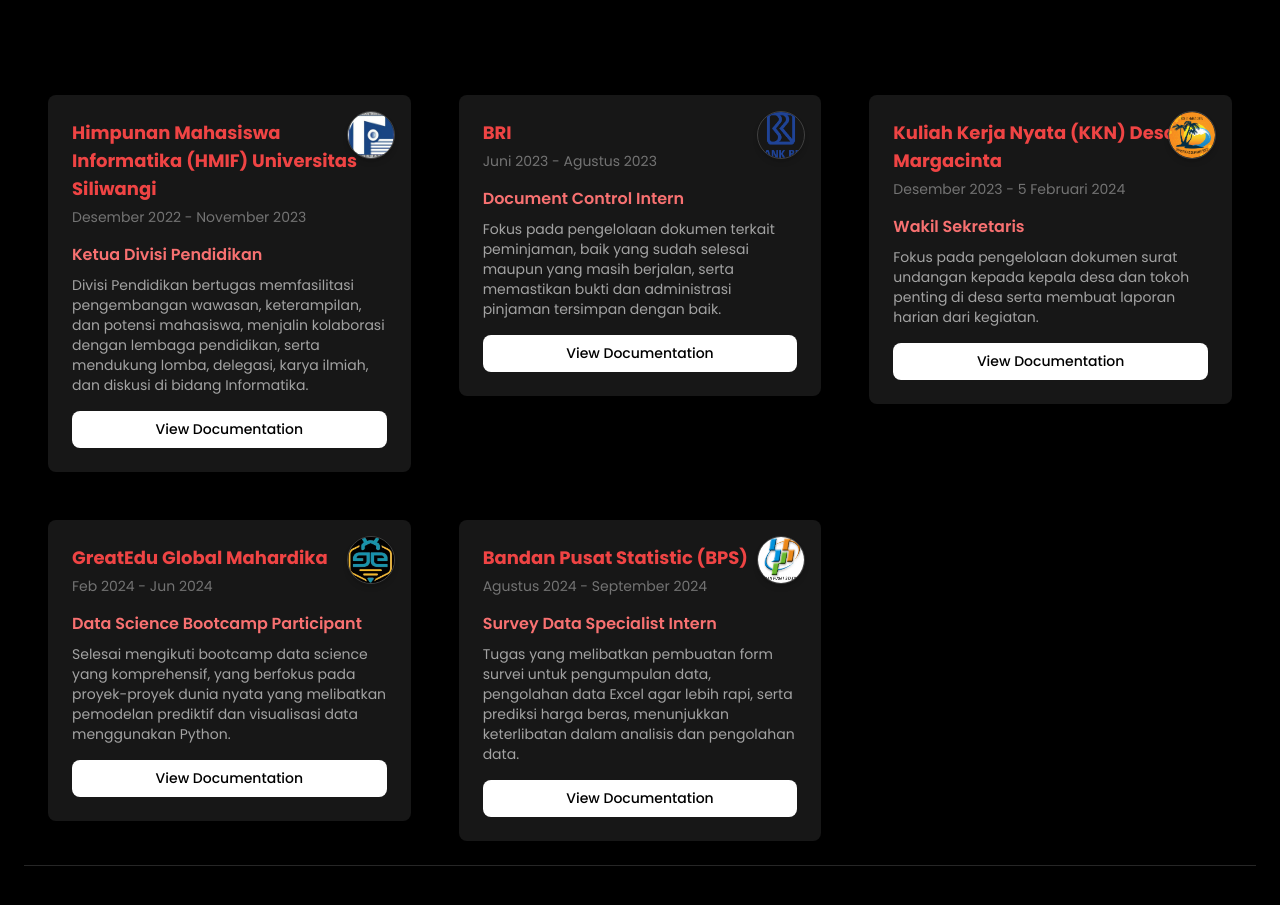
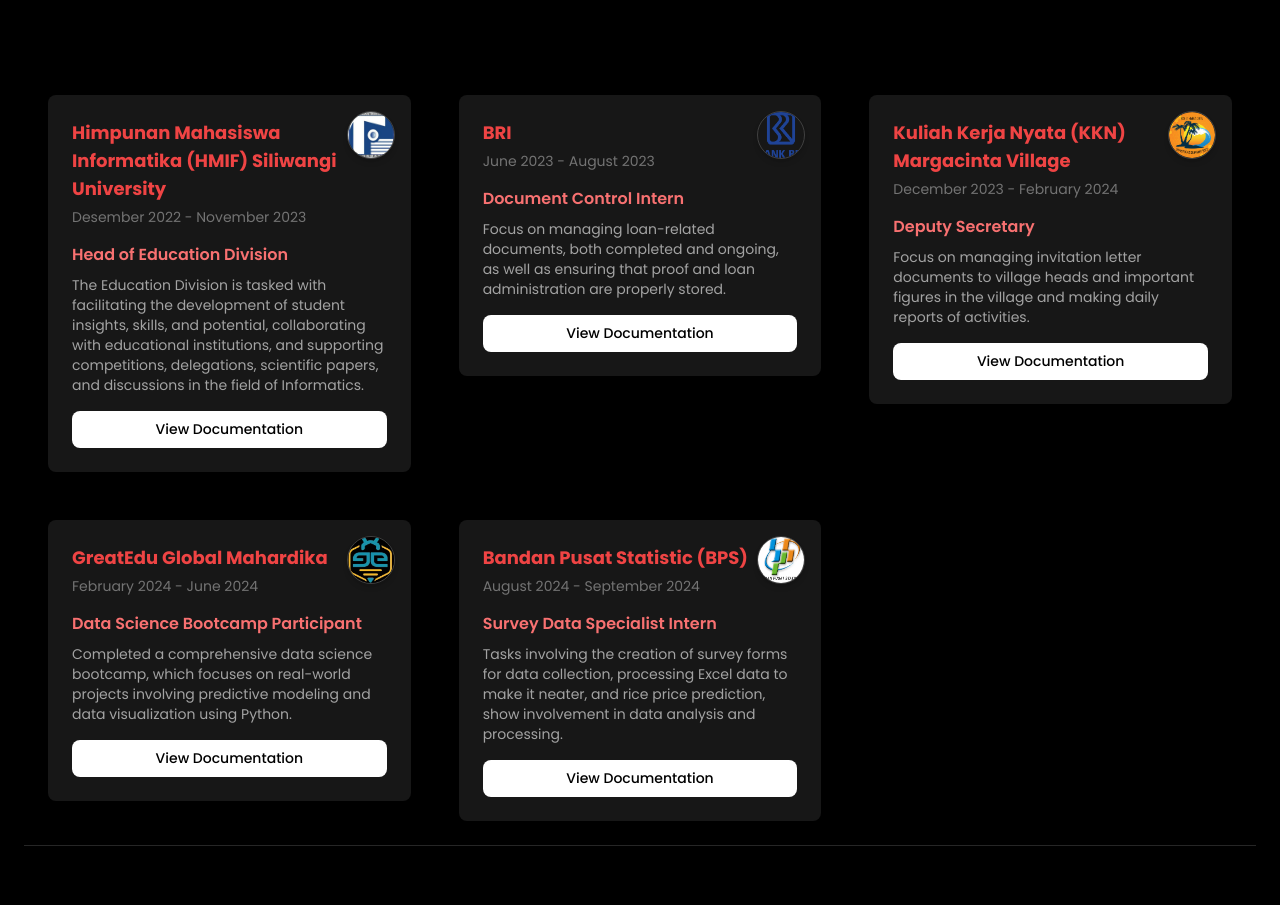
Before and after one commit to Julpian/deploy-app, a React (Vite) app: page / in a window 1280 px wide. Shown: the part 1330-2235 px from the top of the page. Built offline with nearby package versions, Linux system fonts and the light colour scheme.

Commit message:
Update FeatureSection.jsx

```diff
--- a/src/components/FeatureSection.jsx
+++ b/src/components/FeatureSection.jsx
@@ -22,47 +22,47 @@ import hmif from "../assets/hmif.png";
 
 const internships = [
   {
-    company: "Himpunan Mahasiswa Informatika (HMIF) Universitas Siliwangi",
-    position: "Ketua Divisi Pendidikan",
+    company: "Himpunan Mahasiswa Informatika (HMIF) Siliwangi University",
+    position: "Head of Education Division",
     period: "Desember 2022 - November 2023",
     description:
-      "Divisi Pendidikan bertugas memfasilitasi pengembangan wawasan, keterampilan, dan potensi mahasiswa, menjalin kolaborasi dengan lembaga pendidikan, serta mendukung lomba, delegasi, karya ilmiah, dan diskusi di bidang Informatika.",
+      "The Education Division is tasked with facilitating the development of student insights, skills, and potential, collaborating with educational institutions, and supporting competitions, delegations, scientific papers, and discussions in the field of Informatics.",
     documentation: [pen, pen1],
     logo: hmif,
   },
   {
     company: "BRI",
     position: "Document Control Intern",
-    period: "Juni 2023 - Agustus 2023",
+    period: "June 2023 - August 2023",
     description:
-      "Fokus pada pengelolaan dokumen terkait peminjaman, baik yang sudah selesai maupun yang masih berjalan, serta memastikan bukti dan administrasi pinjaman tersimpan dengan baik.",
+      "Focus on managing loan-related documents, both completed and ongoing, as well as ensuring that proof and loan administration are properly stored.",
     documentation: [bri, bri1],
     logo: briLogo,
   },
   {
-    company: "Kuliah Kerja Nyata (KKN) Desa Margacinta",
-    position: "Wakil Sekretaris",
-    period: "Desember 2023 - 5 Februari 2024",
+    company: "Kuliah Kerja Nyata (KKN) Margacinta Village",
+    position: "Deputy Secretary",
+    period: "December 2023 - February 2024",
     description:
-      "Fokus pada pengelolaan dokumen surat undangan kepada kepala desa dan tokoh penting di desa serta membuat laporan harian dari kegiatan.",
+      "Focus on managing invitation letter documents to village heads and important figures in the village and making daily reports of activities.",
     documentation: [kkn1, kkn2, kkn3],
     logo: kknLogo,
   },
   {
     company: "GreatEdu Global Mahardika",
     position: "Data Science Bootcamp Participant",
-    period: "Feb 2024 - Jun 2024",
+    period: "February 2024 - June 2024",
     description:
-      "Selesai mengikuti bootcamp data science yang komprehensif, yang berfokus pada proyek-proyek dunia nyata yang melibatkan pemodelan prediktif dan visualisasi data menggunakan Python.",
+      "Completed a comprehensive data science bootcamp, which focuses on real-world projects involving predictive modeling and data visualization using Python.",
     documentation: [ge1, ge2, ge3],
     logo: greatEduLogo,
   },
   {
     company: "Bandan Pusat Statistic (BPS)",
     position: "Survey Data Specialist Intern",
-    period: "Agustus 2024 - September 2024",
+    period: "August 2024 - September 2024",
     description:
-      "Tugas yang melibatkan pembuatan form survei untuk pengumpulan data, pengolahan data Excel agar lebih rapi, serta prediksi harga beras, menunjukkan keterlibatan dalam analisis dan pengolahan data.",
+      "Tasks involving the creation of survey forms for data collection, processing Excel data to make it neater, and rice price prediction, show involvement in data analysis and processing.",
     documentation: [bps, bps1, bps2],
     logo: bpsLogo,
   },
```
